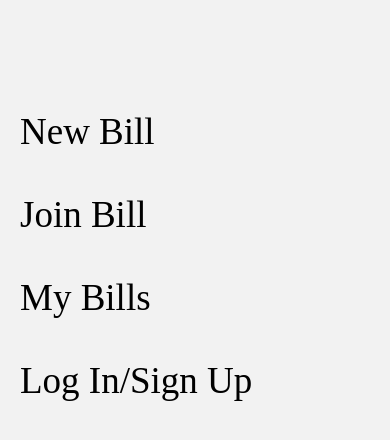
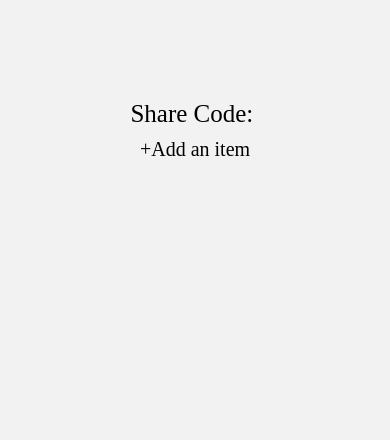
Before and after one commit to emiwei/Globill, a React Native app: screen /CreateBill in a window 390 px wide. Shown: the top 440 px of the page. Built offline with nearby package versions, Linux system fonts and the light colour scheme.

Commit message:
Started newbill page

```diff
--- a/App.js
+++ b/App.js
@@ -2,11 +2,12 @@ import { StatusBar } from 'expo-status-bar';
 import { StyleSheet, Text, View, Pressable } from 'react-native';
 import { NavigationContainer } from '@react-navigation/native';
 import { createNativeStackNavigator } from '@react-navigation/native-stack';
+import CreateBill from './src/pages/CreateBill';
 
 function HomeScreen({ navigation }) {
   return (
     <View style={{ flex: 1, alignItems: 'flex-start', justifyContent: 'flex-start', padding: 20, paddingTop: 110 }}>
-      <Pressable onPress={() => navigation.navigate('NewBill')}>
+      <Pressable onPress={() => navigation.navigate('CreateBill')}>
         <Text style={styles.categories}>New Bill</Text>
       </Pressable>
       <Pressable onPress={() => navigation.navigate('JoinBill')}>
@@ -22,13 +23,6 @@ function HomeScreen({ navigation }) {
   );
 }
 
-function NewBill() {
-  return (
-    <View style={{ flex: 1, alignItems: 'center', justifyContent: 'center' }}>
-      <Text>Create a new bill</Text>
-    </View>
-  );
-}
 
 function JoinBill() {
   return (
@@ -65,7 +59,7 @@ export default function App() {
           cardStyle: { backgroundColor: '#363738', }
         }}>
         <Stack.Screen name="Home" component={HomeScreen}/>
-        <Stack.Screen name="NewBill" component={NewBill} />
+        <Stack.Screen name="CreateBill" component={CreateBill} />
         <Stack.Screen name="JoinBill" component={JoinBill} />
         <Stack.Screen name="MyBills" component={MyBill} />
         <Stack.Screen name="LogIn" component={LogIn} />
--- /dev/null
+++ b/src/pages/CreateBill.js
@@ -0,0 +1,105 @@
+import { StatusBar } from 'expo-status-bar';
+import { StyleSheet, Text, View, Modal, Pressable, TextInput } from 'react-native';
+import { NavigationContainer } from '@react-navigation/native';
+import { createNativeStackNavigator } from '@react-navigation/native-stack';
+import { useState } from 'react';
+
+export default function CreateBill() {
+    const [modalVisible, setModalVisible] = useState(false);
+    const [itemName, setItemName] = useState('');
+    const [itemPrice, setItemPrice] = useState(0.0);
+    return (
+        <View style={{ flex: 1, alignItems: 'center', justifyContent: 'flex-start', paddingTop: 100 }}>
+            <Text style={styles.sharecode}>Share Code: </Text>
+            <Modal
+                animationType='none'
+                visible={modalVisible}
+                transparent={true}
+                onRequestClose={() => setModalVisible(false)}
+            >
+                <View style={{ flex: 1, justifyContent: 'center', alignItems: 'center', paddingBottom: 180 }}>
+                    <View style={styles.modalView}>
+                        <TextInput
+                            style={styles.textInputed}
+                            onChangeText={setItemName}
+                            value={itemName}
+                            placeholder="Name"
+                            keyboardType='default'
+                            selectionColor='orange'/>
+                        <View style={{ flexDirection: 'row' }}>
+                            <Text style={styles.dollarSign}>$</Text>
+                            <TextInput
+                                style={styles.textInputed}
+                                onChangeText={setItemPrice}
+                                value={itemPrice}
+                                placeholder='0.00'
+                                keyboardType='decimal-pad'
+                            />
+                        </View>
+                        <View style={{ flexDirection: 'row', alignItems: 'flex-start'}}>
+                            <Pressable onPress={() => setModalVisible(!modalVisible)}
+                                style={styles.buttons}>
+                                <Text style={styles.buttonText}>Cancel</Text>
+                            </Pressable>
+                            <Pressable
+                                style={styles.buttons}>
+                                <Text style={styles.buttonText}>Save</Text>
+                            </Pressable>
+                        </View>
+
+                    </View>
+                </View>
+            </Modal>
+            <Pressable
+                onPress={() => {
+                    setModalVisible(true);
+
+                }}>
+                <Text style={styles.additem}>+Add an item</Text>
+            </Pressable>
+        </View>
+    )
+}
+
+const styles = StyleSheet.create({
+    sharecode: {
+        fontSize: 25,
+        fontFamily: 'Avenir',
+        paddingBottom: 10,
+    },
+    additem: {
+        fontSize: 20,
+        fontFamily: 'Avenir',
+    },
+    modalView: {
+        margin: 20,
+        backgroundColor: 'gray',
+        borderRadius: 0,
+        padding: 15,
+        paddingTop: 30,
+        paddingBottom: 10,
+        alignItems: 'center',
+        justifyContent: 'space-between',
+        width: '75%',
+    },
+    textInputed: {
+        fontSize: 20,
+        fontFamily: 'Avenir',
+        color: 'white',
+    },
+    dollarSign: {
+        fontSize: 20,
+        fontFamily: 'Avenir',
+        color: 'white',
+        margin: 0,
+    },
+    buttons: {
+        color: 'white',
+        padding: 10,
+    },
+    buttonText: {
+        color: 'white',
+        fontSize: 20,
+        fontFamily: 'Avenir',
+    }
+  });
```
Also changed, not shown: src/components/NewItem.js (added, +9 -0 lines).
